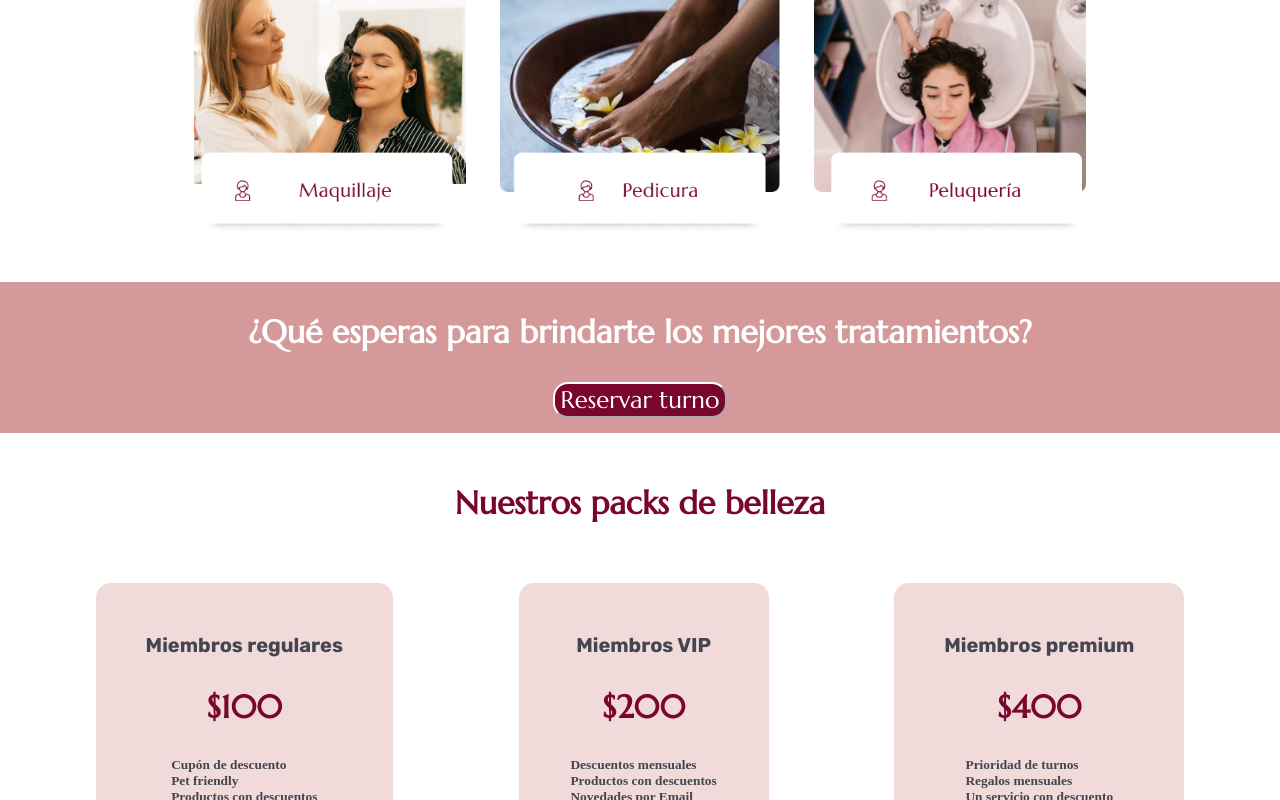
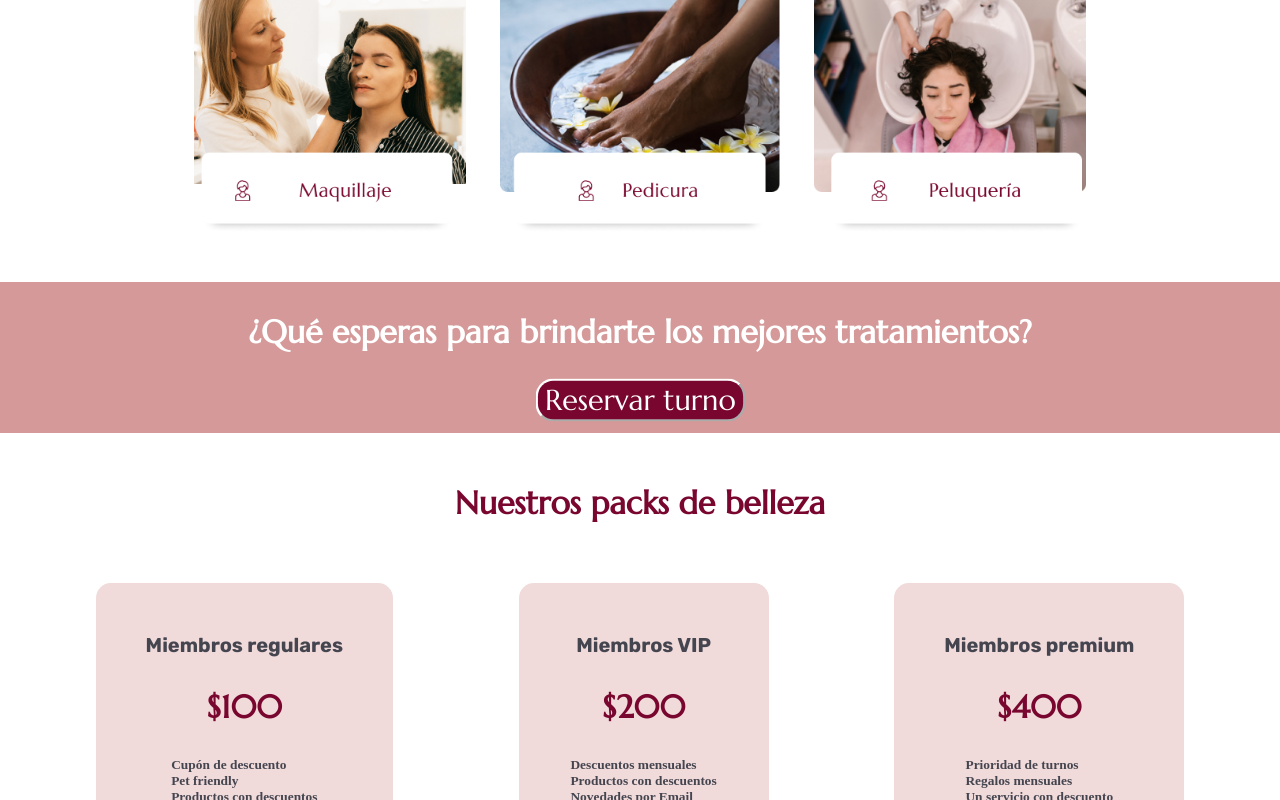
Before and after one commit to CarlaBruno/Spa2, a plain HTML site: page Secciones/servicios.html in a window 1280 px wide. In both pictures the pointer is over the button "Reservar turno". Shown: the part 566-1366 px from the top of the page. Drawn offline with Linux system fonts and the light colour scheme.

Commit message:
keywords

```diff
--- a/Secciones/servicios.html
+++ b/Secciones/servicios.html
@@ -5,6 +5,7 @@
     <meta charset="UTF-8">
     <meta http-equiv="X-UA-Compatible" content="IE=edge">
     <meta name="viewport" content="width=device-width, initial-scale=1.0">
+    <meta name="keywords" content="Spa, Belleza, relax,Tratamientos faciales, Tratamientos corporales, Masajes,Bienestar ">
     <link rel="shortcut icon" href="../Recursos/logo .png">
     <link rel="stylesheet" href="../css/style.css">
 
--- a/css/style.css
+++ b/css/style.css
@@ -219,6 +219,7 @@
     font-size: 24px;
 }
 
+
 /* CONTACTO*/
 
 .formulario {
@@ -301,6 +302,7 @@ button {
 button:hover {
     color: #fff;
     background-color: #79062E;
+    transform: scale(1.2);
 }
 
 .header {
--- a/scss/main.scss
+++ b/scss/main.scss
@@ -42,6 +42,7 @@
     border-radius: 15px;
     color: #79062E;
     margin-left: 50px;
+
 }
 
 .intro-servicios {
@@ -219,7 +220,7 @@
     margin-top: 25px;
     border-radius: 10px;
     font-size: 24px;
-}
+   }
 
 /* CONTACTO*/
 
@@ -296,11 +297,10 @@ button {
     font-family: "Marcellus";
     background-color: #fff;
     border-color: #fff;
-    color: #79062E;
-
-    &:hover {
+        &:hover {
         color: #fff;
         background-color: #79062E;
+        transform: scale(1.2);
     }
 }
 
```
Also changed, not shown: Secciones/contacto.html (+1 -0 lines), Secciones/productos.html (+1 -0 lines), Secciones/sobre-nosotros.html (+1 -0 lines), index.html (+2 -1 lines).
